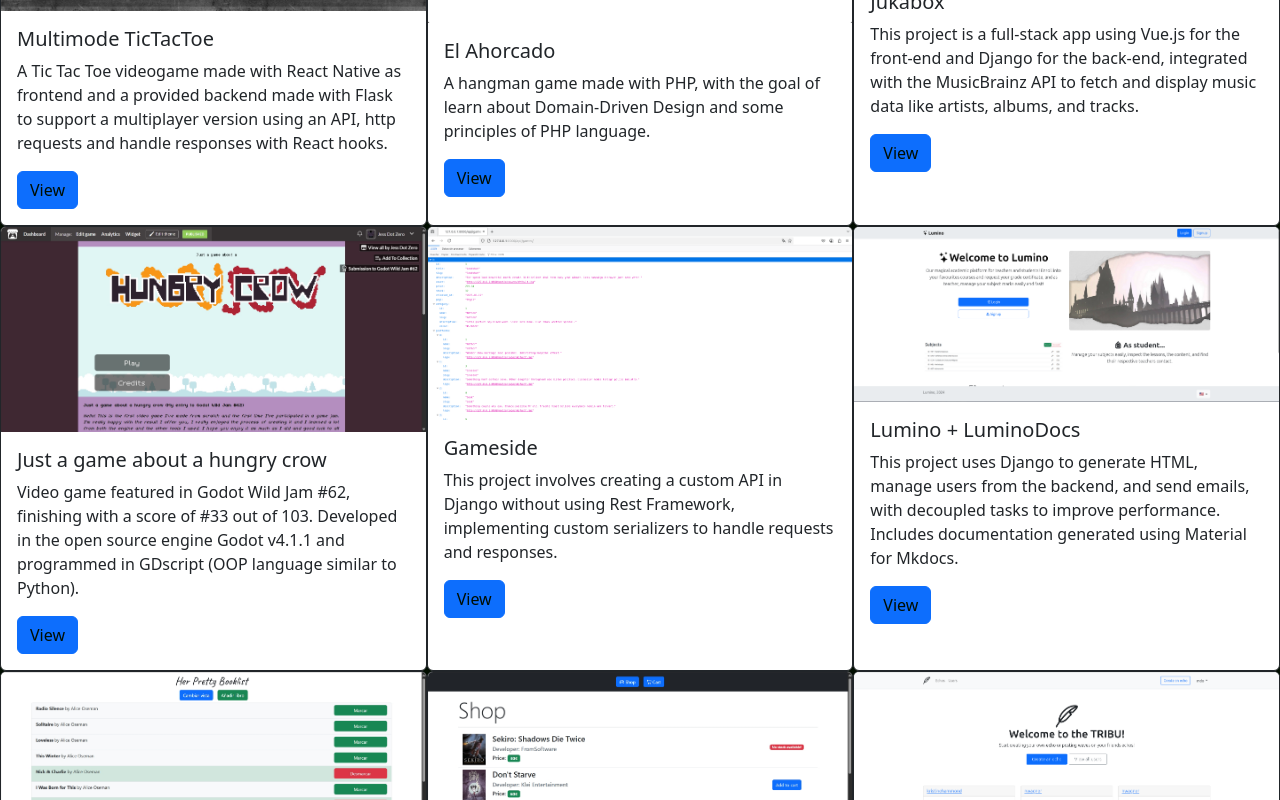
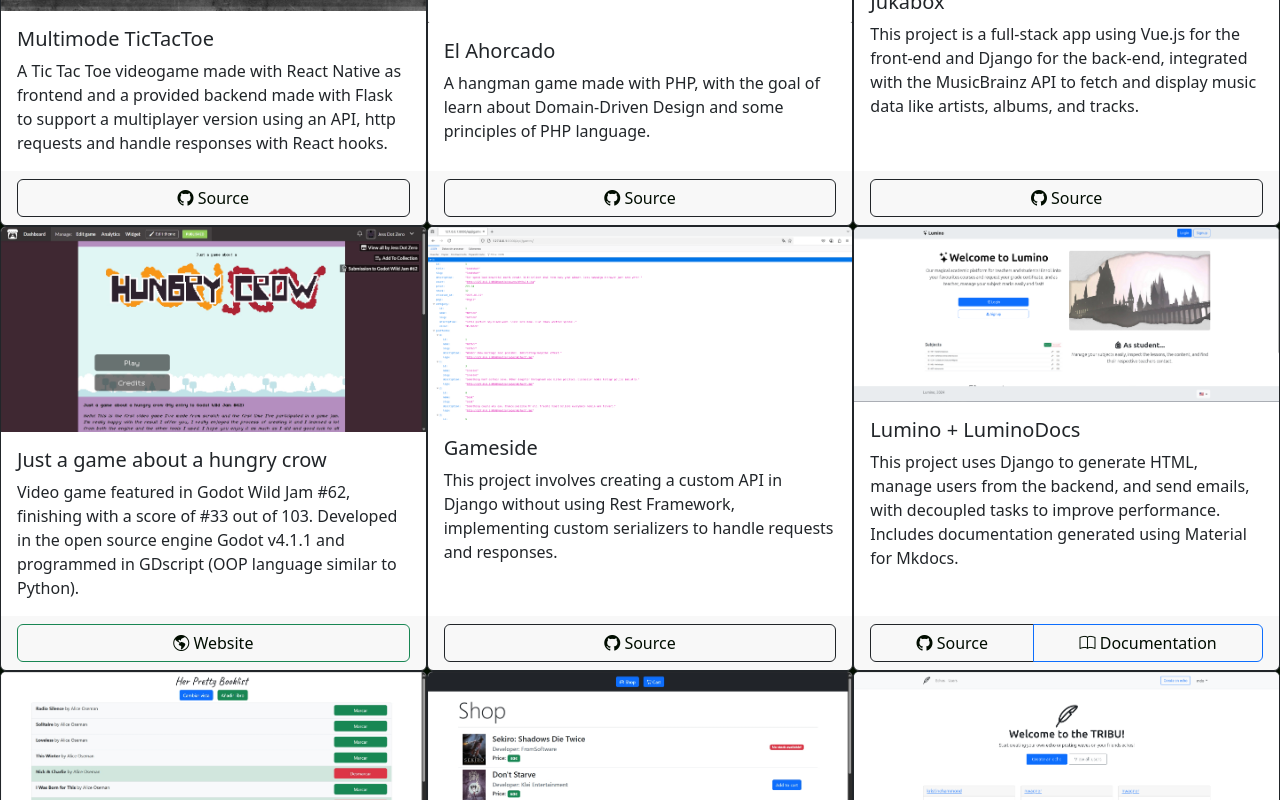
Before and after one commit to JesusLugo2002/jesuslugo2002.github.io, a Vue app: page / in a window 1280 px wide. Shown: the part 1440-2240 px from the top of the page. Built offline with nearby package versions, Linux system fonts and the light colour scheme; a web font is replaced by a local one.

Commit message:
Change projects button; add more url options (Source|Website|Documentation); change 'As artist...' section

```diff
--- a/public/selected-work.json
+++ b/public/selected-work.json
@@ -1,20 +1,20 @@
 [
     {
         "title": "Multimode TicTacToe",
-        "url": "https://github.com/JesusLugo2002/PGL-TicTacToe",
+        "github": "https://github.com/JesusLugo2002/PGL-TicTacToe",
         "cover": "img/tictactoe.png",
         "description": "A Tic Tac Toe videogame made with React Native as frontend and a provided backend made with Flask to support a multiplayer version using an API, http requests and handle responses with React hooks."
     },
     {
         "title": "El Ahorcado",
-        "url": "https://github.com/JesusLugo2002/AED-Ahorcado/tree/v2",
+        "github": "https://github.com/JesusLugo2002/AED-Ahorcado/tree/v2",
         "cover": "img/ahorcado.png",
         "description": "A hangman game made with PHP, with the goal of learn about Domain-Driven Design and some principles of PHP language."
     },
     {
         "title": "Jukabox",
-        "url": "https://github.com/Chugani05-JesusLugo2002/Jukabox",
-        "docs-url": "https://github.com/Chugani05-JesusLugo2002/JukaboxDocs",
+        "github": "https://github.com/Chugani05-JesusLugo2002/Jukabox",
+        "docs-github": "https://github.com/Chugani05-JesusLugo2002/JukaboxDocs",
         "cover": "img/jukabox.png",
         "description": "This project is a full-stack app using Vue.js for the front-end and Django for the back-end, integrated with the MusicBrainz API to fetch and display music data like artists, albums, and tracks."
     },
@@ -26,61 +26,63 @@
     },
     {
         "title": "Gameside",
-        "url": "https://github.com/Chugani05-JesusLugo2002/GameSide",
+        "github": "https://github.com/Chugani05-JesusLugo2002/GameSide",
         "cover": "img/gameside.png",
         "description": "This project involves creating a custom API in Django without using Rest Framework, implementing custom serializers to handle requests and responses."
     },
     {
         "title": "Lumino + LuminoDocs",
-        "url": "https://github.com/Chugani05-JesusLugo2002/Lumino",
-        "docs-url": "https://github.com/Chugani05-JesusLugo2002/LuminoDocs",
+        "github": "https://github.com/Chugani05-JesusLugo2002/Lumino",
+        "docs": "https://github.com/Chugani05-JesusLugo2002/LuminoDocs",
         "cover": "img/lumino.png",
         "description": "This project uses Django to generate HTML, manage users from the backend, and send emails, with decoupled tasks to improve performance. Includes documentation generated using Material for Mkdocs."
     },
     {
         "title": "Her Pretty Booklist",
-        "url": "https://github.com/JesusLugo2002/her-pretty-booklist",
+        "github": "https://github.com/JesusLugo2002/her-pretty-booklist",
         "cover": "img/her-pretty-booklist.png",
         "description": "A list of books where you can mark those you already have or those you have pending to buy, powered by a Firebase database, you can add, mark or delete books from the web through HTTP requests with Typescript and Vue."
     },
     {
         "title": "Shopping Cart",
-        "url": "https://github.com/JesusLugo2002/DEW-ShoppingCart",
+        "github": "https://github.com/JesusLugo2002/DEW-ShoppingCart",
         "cover": "img/shopping-cart.png",
         "description": "A project for the front-end development class: a video game shopping cart where you can add, remove, and purchase products. It uses tools like Vue and Firebase."
     },
     {
         "title": "TRIBU",
-        "url": "https://github.com/JesusLugo2002/DSW-Tribu",
+        "github": "https://github.com/JesusLugo2002/DSW-Tribu",
         "cover": "img/tribu.png",
         "description": "Compact social network developed in Django and Python as part of the evaluation of the Web Development in Server Environment subject."
     },
     {
         "title": "Pokemon Shop",
-        "url": "https://github.com/JesusLugo2002/DEW-PokemonShop",
+        "github": "https://github.com/JesusLugo2002/DEW-PokemonShop",
         "cover": "img/pokemon-shop.png",
         "description": "Front-end project for a Pokemon store, featuring a third-party API, HTTP requests, and Javascript and Firebase for authentication, login, and new user registration."
     },
     {
         "title": "Post It!",
-        "url": "https://github.com/JesusLugo2002/DSW-PostIt",
+        "github": "https://github.com/JesusLugo2002/DSW-PostIt",
         "cover": "img/postit.png",
         "description": "'ToDo' application, stylized as a Post-it note wall with CSS, for the Server-Side Web Development course."
     },
     {
         "title": "SuperToDo",
-        "url": "https://github.com/JesusLugo2002/DSW-SuperTodo",
+        "github": "https://github.com/JesusLugo2002/DSW-SuperTodo",
         "cover": "img/supertodo.png",
         "description": "'ToDo' web application developed in Django and styled with Bootstrap for the evaluation of the Web Development in Server Environment subject."
     },
     {
         "title": "Legendex",
+        "github": "https://github.com/JesusLugo2002/DOR-LeagueOfLegends",
         "url": "https://jesuslugo2002.github.io/DOR-LeagueOfLegends/",
         "cover": "img/legendex.png",
         "description": "Project for the Web Interface Design course: a gallery of champions from the video game League of Legends, displaying information about them extracted from a third-party API using HTTP requests."
     },
     {
         "title": "JavaSpotify",
+        "github": "https://github.com/JesusLugo2002/DOR-JavaSpotify",
         "url": "https://jesuslugo2002.github.io/DOR-JavaSpotify/",
         "cover": "img/javaspotify.png",
         "description": "Project for the web interface design course: a vinyl-style song player using CSS animations."
--- a/src/components/About.vue
+++ b/src/components/About.vue
@@ -4,6 +4,9 @@ import { onMounted, ref } from 'vue';
 const email = ref('jesusdlugo02@gmail.com')
 const emailCopied = ref(false)
 
+/**
+ * Enable copy email on label click.
+ */
 function copyEmail() {
     emailCopied.value = true
     const storage = document.createElement('textarea');
@@ -19,6 +22,9 @@ function copyEmail() {
 const actions = ['create.', 'develop.', 'design.', 'write.', 'play.'];
 const currentAction = ref("");
 
+/**
+ * Create typewriting animation on subtitle.
+ */
 function writeWord(actionIndex: number) {
     function writeChar(charIndex: number = 0) {
         currentAction.value += actions[actionIndex][charIndex++]
--- a/src/components/MySkills.vue
+++ b/src/components/MySkills.vue
@@ -12,9 +12,9 @@
                 <p><span>Dev tools: </span>Visual Studio Code, Vue, Django, Bootstrap, Godot Engine, Pixi.js</p>
             </div>
             <div class="col-12 px-5 py-4 d-flex flex-column col-lg-4">
-                <h3>As artist (well, future artist)...</h3>
+                <h3>As artist...</h3>
                 <p>I have a clear tendency towards pixel-art and every day I take a step closer to perfecting this beautiful and complex technique. As in any creative discipline, the process of improvement is continuous, and there is always a long way to go.</p>
-                <!-- <p><span>Fun fact: </span>all the pixel-art you find on this page was drawn by me c:</p> -->
+                <p><span>Fun fact: </span>all the pixel-art you find on this page was drawn by me c:</p>
             </div>
         </div>
     </div>
--- a/src/components/WorkItem.vue
+++ b/src/components/WorkItem.vue
@@ -1,14 +1,5 @@
 <script setup lang="ts">
 const { work } = defineProps(['work'])
-
-/*
- <div class="col-12 p-0 col-md-4 d-flex flex-column">
-        <img :src="work.cover" :alt="work.title + ' cover'" class="img-fluid w-100">
-        <h3>{{ work.title }}</h3>
-        <p>{{ work.description }}</p>
-        <a :href="work.url" class="btn btn-primary-outline">View</a>
-    </div>
-*/
 </script>
 
 <template>
@@ -17,7 +8,17 @@ const { work } = defineProps(['work'])
         <div class="card-body">
             <h5 class="card-title">{{ work.title }}</h5>
             <p class="card-text">{{ work.description }}</p>
-            <a :href="work.url" class="btn btn-primary">View</a>
+        </div>
+        <div class="btn-group card-footer border-0">
+            <a v-if="work.github" :href="work.github" class="btn btn-outline-dark text-center">
+                <i class="bi bi-github"></i> Source
+            </a>
+            <a v-if="work.docs" :href="work.docs" class="btn btn-outline-primary text-center">
+                <i class="bi bi-book"></i> Documentation
+            </a>
+            <a v-if="work.url" :href="work.url" class="btn btn-outline-success text-center">
+                <i class="bi bi-globe-americas"></i> Website
+            </a>
         </div>
     </div>
 </template>
@@ -25,10 +26,12 @@ const { work } = defineProps(['work'])
 <style scoped lang="scss">
 a {
     color: $dark_1;
+
     img {
         height: 200px;
         background-image: none;
     }
+
     h3 {
         font-family: $pixel-font;
         background-color: $light_gray;
```
